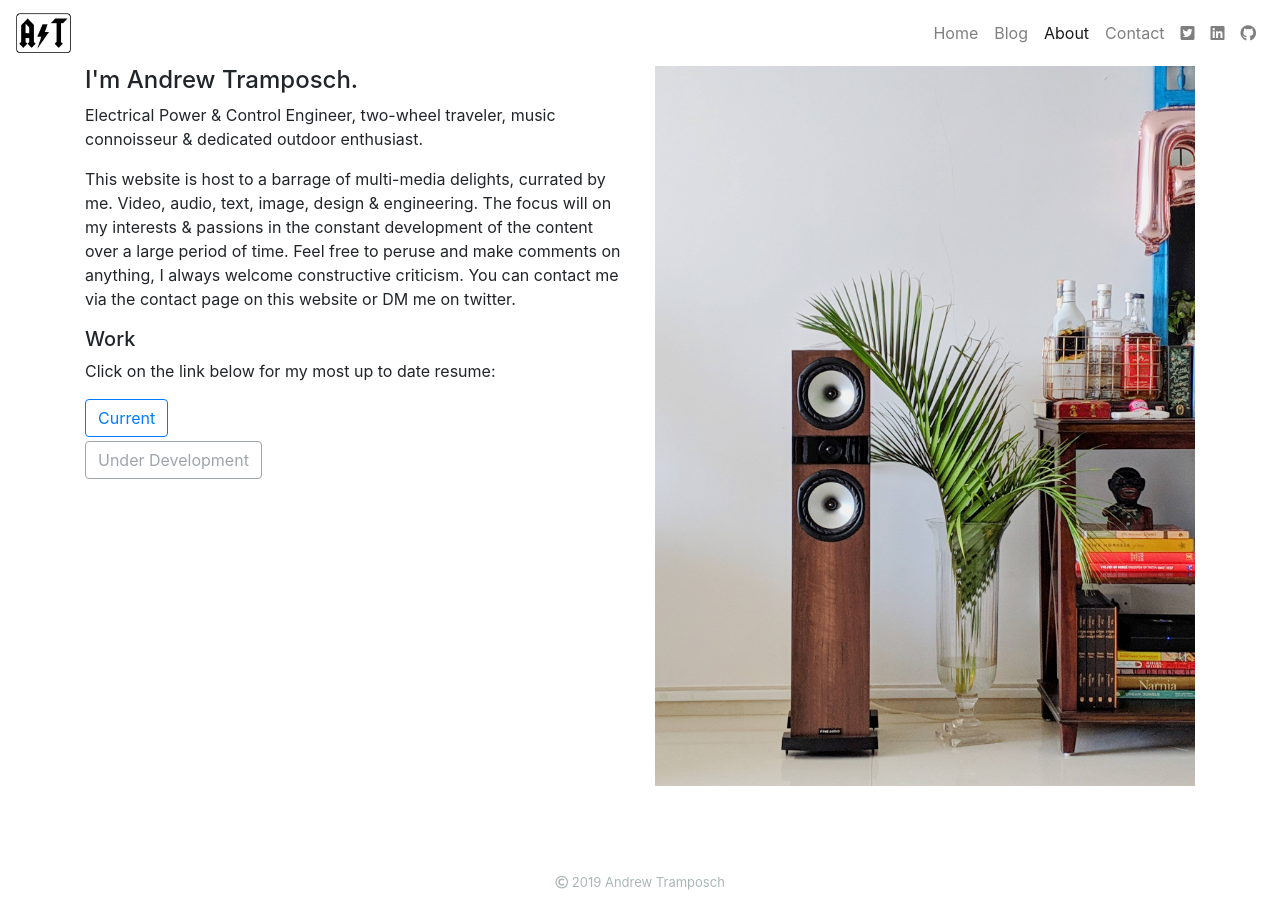
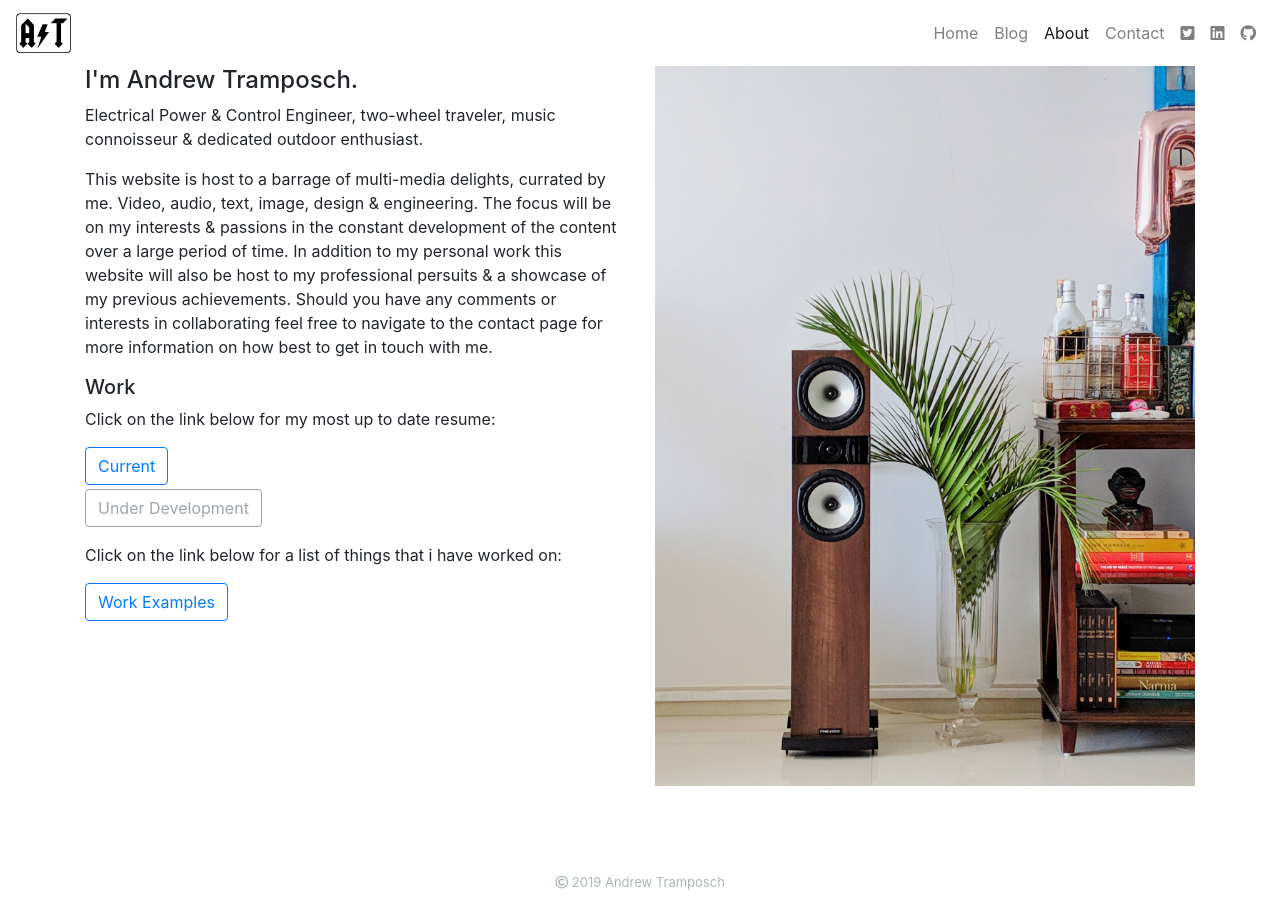
Before and after one commit to atramposch/website, a Jekyll site: the page built from about/index.html, in a window 1280 px wide. Built offline with Jekyll 4.4.1, drawn with Linux system fonts in a browser that asks for light colours.

Commit message:
added work_examples.html

```diff
--- a/about/index.html
+++ b/about/index.html
@@ -13,11 +13,10 @@ nav: About
 
 		<p>
 			This website is host to a barrage of multi-media delights, currated by me. Video, audio, text, image,
-			design & engineering. The focus will on my interests
-			& passions in the constant development of the content over a large period of time. Feel free to peruse and
-			make
-			comments on anything, I always welcome
-			constructive criticism. You can contact me via the contact page on this website or DM me on twitter.
+			design & engineering. The focus will be on my interests
+			& passions in the constant development of the content over a large period of time. In addition to my personal work
+			this website will also be host to my professional persuits & a showcase of my previous achievements. Should you have any comments
+			or interests in collaborating feel free to navigate to the contact page for more information on how best to get in touch with me.
 		</p>
 		<h5>Work</h5>
 		<p>
@@ -38,6 +37,12 @@ nav: About
 				</a>
 			</div>
 		</div>
+		<p>
+			Click on the link below for a list of things that i have worked on:
+		</p>
+		<a role="button" class="btn btn-outline-primary" href="work_examples.html">
+			Work Examples
+		</a>
 	</div>
 	<div class="col-md">
 		<img src="right.jpg" class="img-fluid"></img>
```
Also changed, not shown: about/work_examples.html (added, +7 -0 lines).
